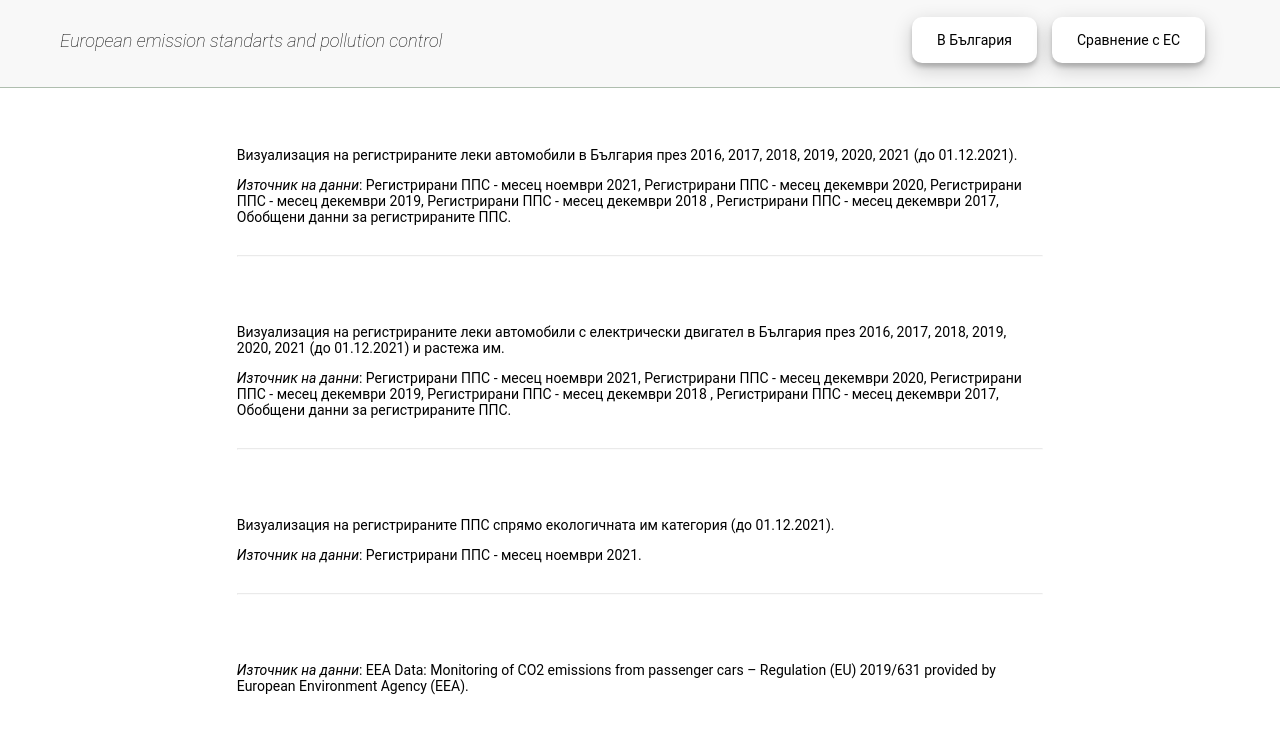
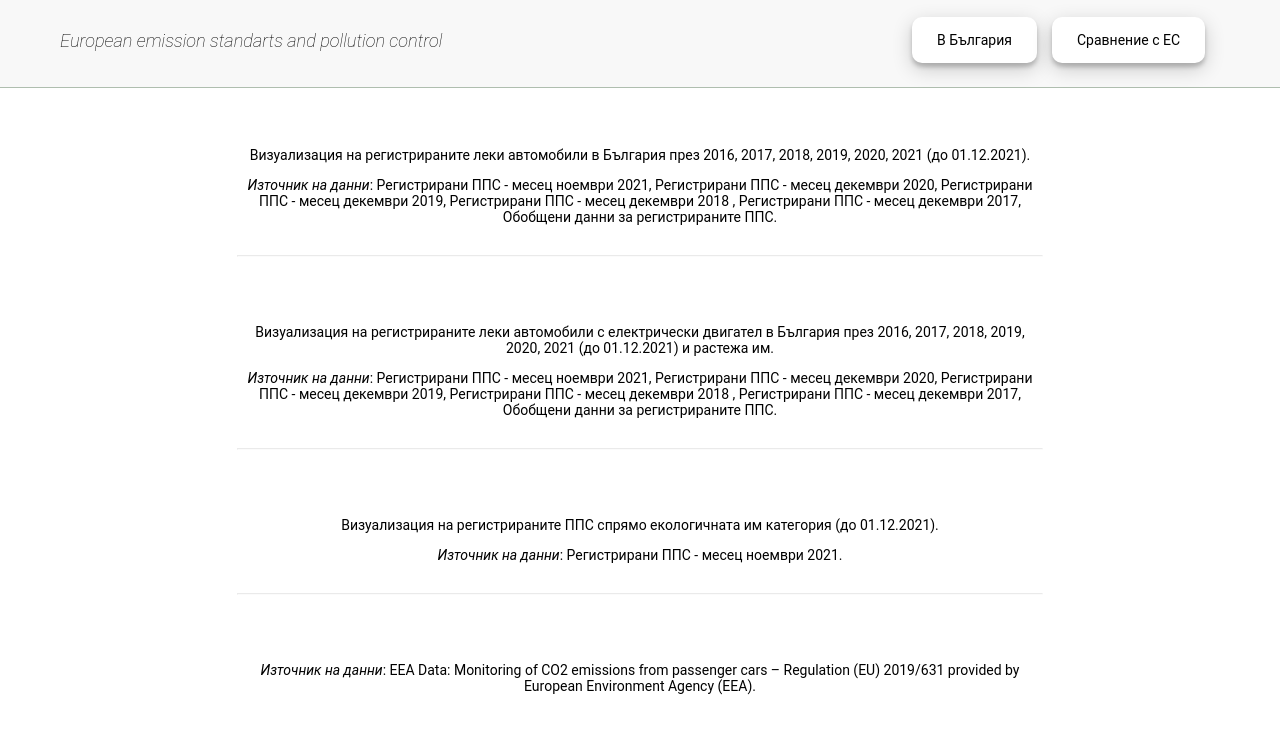
Before and after one commit to VictoriaAngelovaa/SPAIT, a plain HTML site: page index.html in a window 1280 px wide. Drawn offline with Linux system fonts and the light colour scheme.

Commit message:
Update styles.css

```diff
--- a/styles.css
+++ b/styles.css
@@ -56,10 +56,16 @@ li:hover a{
     row-gap: 20px;
 }
 
+p {
+    padding-left: 10px;
+    padding-right: 10px;
+}
+
 .tableau {
     width: 70%;
     padding: 5px;
     margin: auto;
+    text-align: center;
 }
 
 .tableauPlaceholder {
```
